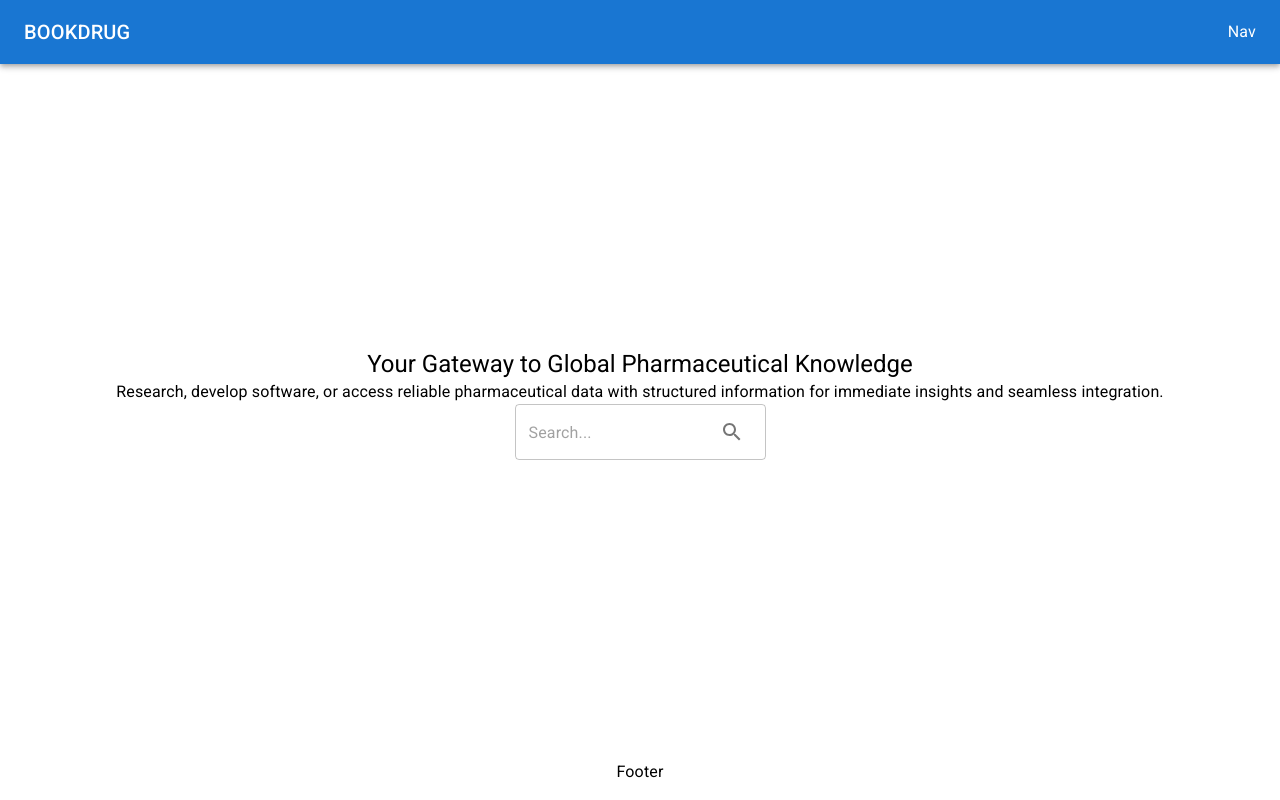
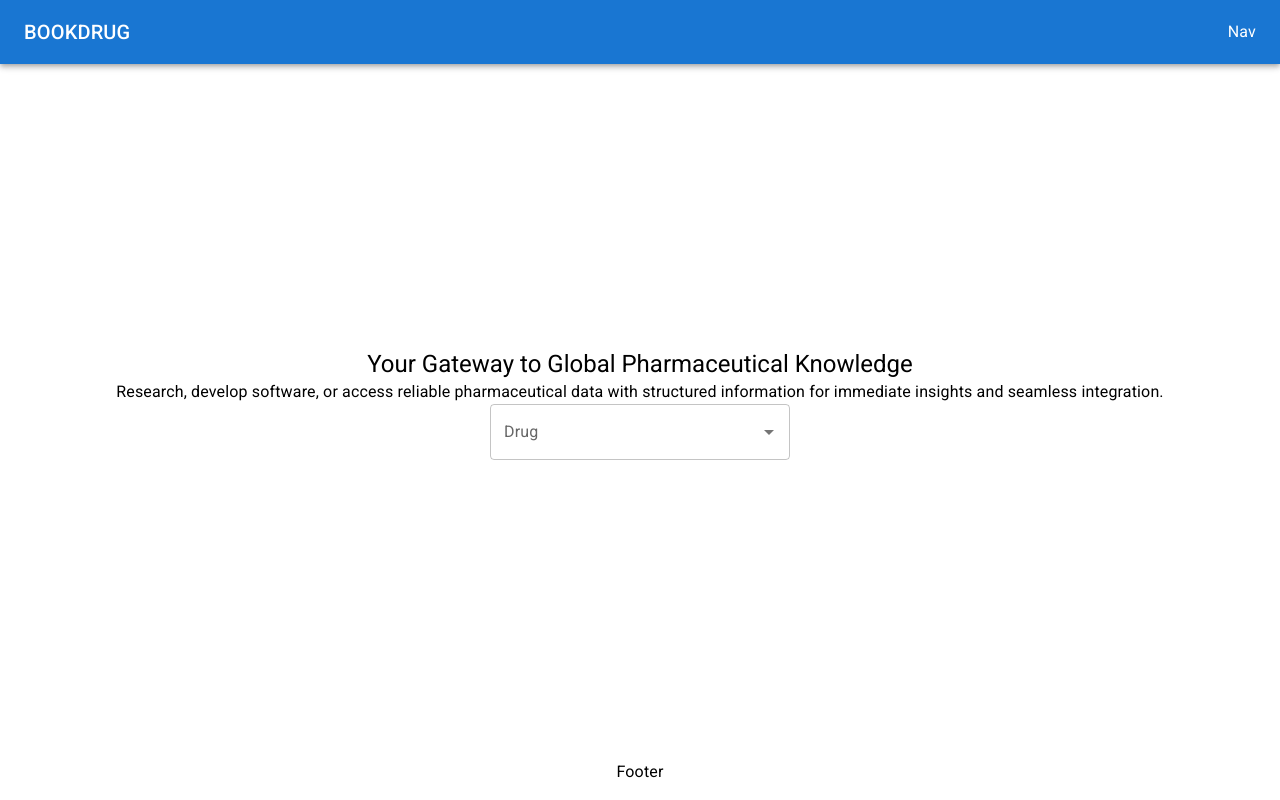
Before and after one commit to beMimg/drugbook, a React (Create React App) app: page / in a window 1280 px wide. Built offline with nearby package versions, Linux system fonts and the light colour scheme.

Commit message:
search bar uses debounce and fetch drug

```diff
--- a/package.json
+++ b/package.json
@@ -15,6 +15,8 @@
     "@types/node": "^16.18.98",
     "@types/react": "^18.3.3",
     "@types/react-dom": "^18.3.0",
+    "axios": "^1.7.2",
+    "lodash": "^4.17.21",
     "react": "^18.3.1",
     "react-dom": "^18.3.1",
     "react-router-dom": "^6.23.1",
@@ -45,5 +47,8 @@
       "last 1 firefox version",
       "last 1 safari version"
     ]
+  },
+  "devDependencies": {
+    "@types/lodash": "^4.17.5"
   }
 }
--- a/src/App.tsx
+++ b/src/App.tsx
@@ -1,4 +1,4 @@
-import { BrowserRouter, Route, Router, Routes } from "react-router-dom";
+import { BrowserRouter, Route, Routes } from "react-router-dom";
 import Layout from "./components/Layout";
 import Dashboard from "./pages/Dashboard";
 import DrugInfo from "./pages/DrugInfo";
--- /dev/null
+++ b/src/api/searchDrugs.ts
@@ -0,0 +1,13 @@
+import axios from "axios";
+
+export const searchDrug = async (query: string) => {
+  try {
+    const response = await axios.get(
+      `https://api.fda.gov/drug/label.json?search=openfda.generic_name:*${query}*&limit=3`
+    );
+    console.log(response.data);
+    return response.data.results;
+  } catch (err) {
+    console.log(err);
+  }
+};
--- a/src/components/SearchBar.tsx
+++ b/src/components/SearchBar.tsx
@@ -1,22 +1,45 @@
-import React from "react";
-import { IconButton, TextField } from "@mui/material";
-import SearchIcon from "@mui/icons-material/Search";
+import { Autocomplete, TextField } from "@mui/material";
+import { useState, useCallback } from "react";
+import { searchDrug } from "../api/searchDrugs";
+import debounce from "lodash/debounce";
 
 const SearchBar = () => {
+  const [query, setQuery] = useState("");
+  const [suggestions, setSuggestions] = useState<string[]>([]);
+  const [inputValue, setInputValue] = useState("");
+
+  const fetchSuggestions = async (value: string) => {
+    if (value.length > 0) {
+      const drugs = await searchDrug(value);
+      const genericNames = drugs.map(
+        (drug: any) => drug.openfda.generic_name[0]
+      );
+      setSuggestions(genericNames);
+    } else {
+      setSuggestions([]);
+    }
+  };
+
+  const debouncedFetchSuggestions = useCallback(
+    debounce(fetchSuggestions, 300),
+    []
+  );
+
+  const handleInputChange = (event: any, value: string) => {
+    setInputValue(value);
+    debouncedFetchSuggestions(value);
+  };
+
   return (
-    <form>
-      <TextField
-        placeholder="Search..."
-        variant="outlined"
-        InputProps={{
-          endAdornment: (
-            <IconButton>
-              <SearchIcon />
-            </IconButton>
-          ),
-        }}
-      />
-    </form>
+    <Autocomplete
+      disablePortal
+      id="combo-box-demo"
+      options={suggestions}
+      inputValue={inputValue}
+      onInputChange={handleInputChange}
+      sx={{ width: 300 }}
+      renderInput={(params) => <TextField {...params} label="Drug" />}
+    />
   );
 };
 
```
Also changed, not shown: 1 other file (tests, documents, lock files or other folders).
